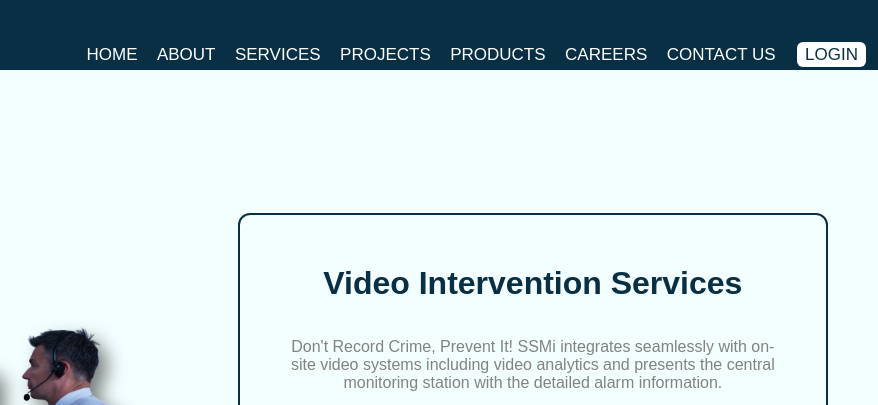
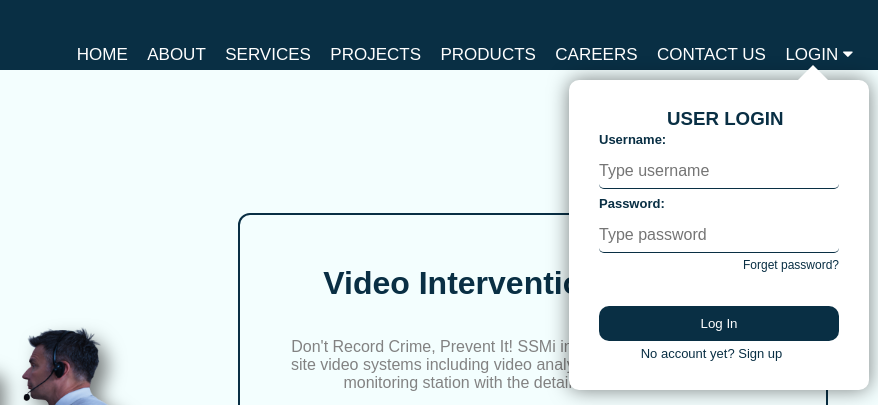
Before and after one commit to rmac3392/SSMI, a plain HTML site: page index.html in a window 1280 px wide. Shown: the top 405 px of the page, 402-1280 px from the left. Drawn offline with nearby package versions, Linux system fonts and the light colour scheme.

Commit message:
Create Log In Form

```diff
--- a/index.html
+++ b/index.html
@@ -6,6 +6,7 @@
         <link rel="stylesheet" href="styles.css">
         <link rel="stylesheet" href="https://cdn.jsdelivr.net/npm/swiper@8/swiper-bundle.min.css"/>
         <link rel="stylesheet" href="https://stackpath.bootstrapcdn.com/font-awesome/4.7.0/css/font-awesome.min.css">
+        <script src="https://ajax.googleapis.com/ajax/libs/jquery/3.6.3/jquery.min.js"></script>
     </head>
     <body>
     <header class="header">
@@ -15,6 +16,7 @@
     </div>
     <div class="nav-links">
         <nav>
+            <div class="menu-content">
                 <a class="link" href="index.html">HOME</a>
                 <a class="link" href="#about">ABOUT</a>
                 <a class="link" href="#services">SERVICES</a>
@@ -22,9 +24,45 @@
                 <a class="link" href="#prod">PRODUCTS</a>
                 <a class="link" href="#car">CAREERS</a>
                 <a class="link" href="#con">CONTACT US</a>
-            <a href="" class="login-button">LOGIN</a>
+                <a href="" class="link" id="login">LOGIN <i class="fa fa-caret-down" aria-hidden="true" ></i></a>
+            </div>
+        <div class="arrow-up" ></div>
         </nav>
+        <div class="login-form">
+            <form action="">
+                <br>
+                <h3>USER LOGIN</h3>
+                <label class="label" for="username">Username: </label><br>
+                <input type="text" class="user-ans" placeholder="Type username" required><br>
+                <label class="label" for="password">Password:</label>
+                <input type="password" class="user-ans" placeholder="Type password" required>
+                <p class="link">Forget password?</p><br><br>
+                <button class="log-btn">Log In</button>
+                <p class="signp">No account yet? <a href="" class="sign">Sign up</a></p>
+            </form>
         </div>
+    </div>
+
+    <script type="text/javascript">
+        $(document).ready(function(){
+            var arrow = $(".arrow-up");
+            var form = $(".login-form");
+            var status = false;
+            $("#login").click(function(event){
+                event.preventDefault();
+                if(status == false){
+                    arrow.fadeIn();
+                    form.fadeIn();
+                    status = true;
+                }
+                else{
+                    arrow.fadeOut();
+                    form.fadeOut();
+                    status = false;
+                }
+            })
+        })
+    </script>
     </header>
     <!-------------------------------- Banner ------------------------------>
     <main class="main">
--- a/styles.css
+++ b/styles.css
@@ -2,7 +2,7 @@
     margin: 0;
     padding: 0;
     font-family: 'Poppins', sans-serif;
-
+    scroll-behavior: smooth;
 }
 /*------------------------ Header ---------------------------- */
 .header{
@@ -11,7 +11,105 @@
     height: 70px;
 
 }
+.fa-caret-down {
+    width: 10px;
+    height: 10px;
+    color: #fff;
+}
 
+.arrow-up{
+    width: 0;
+    height: 0;
+    position: absolute;
+    border-left: 20px solid transparent;
+    border-right: 20px solid transparent;
+    border-bottom: 20px solid #fff;
+    right: 45px;
+    color: #fff;
+    z-index: 7;
+
+}
+
+.login-form{
+    position: absolute;
+    z-index: 5;
+    width: 300px;
+    height: 300px;
+    background-color: #fff;
+    right: 9px;
+    top: 80px;
+    border-radius: 10px;
+    box-shadow: 0 0 20px  0px rgba(0,0,0,0.5);
+    padding-top: 10px;
+
+}
+
+
+
+.login-form h3{
+    color: #092f44;
+    margin-left: 98px;
+}
+
+.login-form .label{
+    margin-left: 30px;
+    font-size: small;
+    font-weight: bold;
+    color: #092f44;
+}
+
+
+.login-form .link{
+    position: absolute;
+    font-size: 12px;
+    right: 30px;
+    cursor: pointer;
+}
+.login-form .link:hover{
+    text-decoration: underline;
+    color: blue;
+}
+.user-ans{
+    width: 80%;
+    height: 35px;
+    font-size: medium;
+    border: 0;
+    border-bottom: #092f44 solid 1px;
+    border-top: 0;
+    outline: none;
+}
+
+.log-btn{
+    margin-top: 30px;
+    margin-left: 30px;
+    width: 80%;
+    height: 35px;
+    border-radius: 10px;
+    border:0;
+    color: #fff;
+    background-color: #092f44;
+}
+
+.login-form p .sign:hover{
+    text-decoration: underline;
+    color: blue;
+}
+
+.login-form p .sign{
+    color: #092f44;
+    font-size: small;
+}
+
+
+
+.login-form .signp{
+    padding: 5px;
+    font-size: small;
+}
+
+.log-btn:hover{
+    box-shadow: 0 0 20px  0px rgba(0,0,0,0.5);
+}
 .logo-image{
     width: 250px;
     float: left;
@@ -52,24 +150,7 @@ nav .link:hover::after{
     transform-origin: bottom left;
 }
 
-.login-button{
-    border-radius: 6px;
-    border: none;
-    border-color: #092f44;
-    background-color: #ffffff;
-    margin: 2px;
-    padding-top: 3px;
-    padding-bottom: 3px;
-    padding-left: 8px;
-    padding-right: 8px;
-    color: #092f44;
-}
 
-nav .login-button:hover{
-    color: #ffffff;
-    background-color: #528aae;
-    transition: 0.5s;
-}
 
 /*------------------------ Banner ---------------------------- */
 
```
Lines whose indentation alone changed are shown as unchanged.
